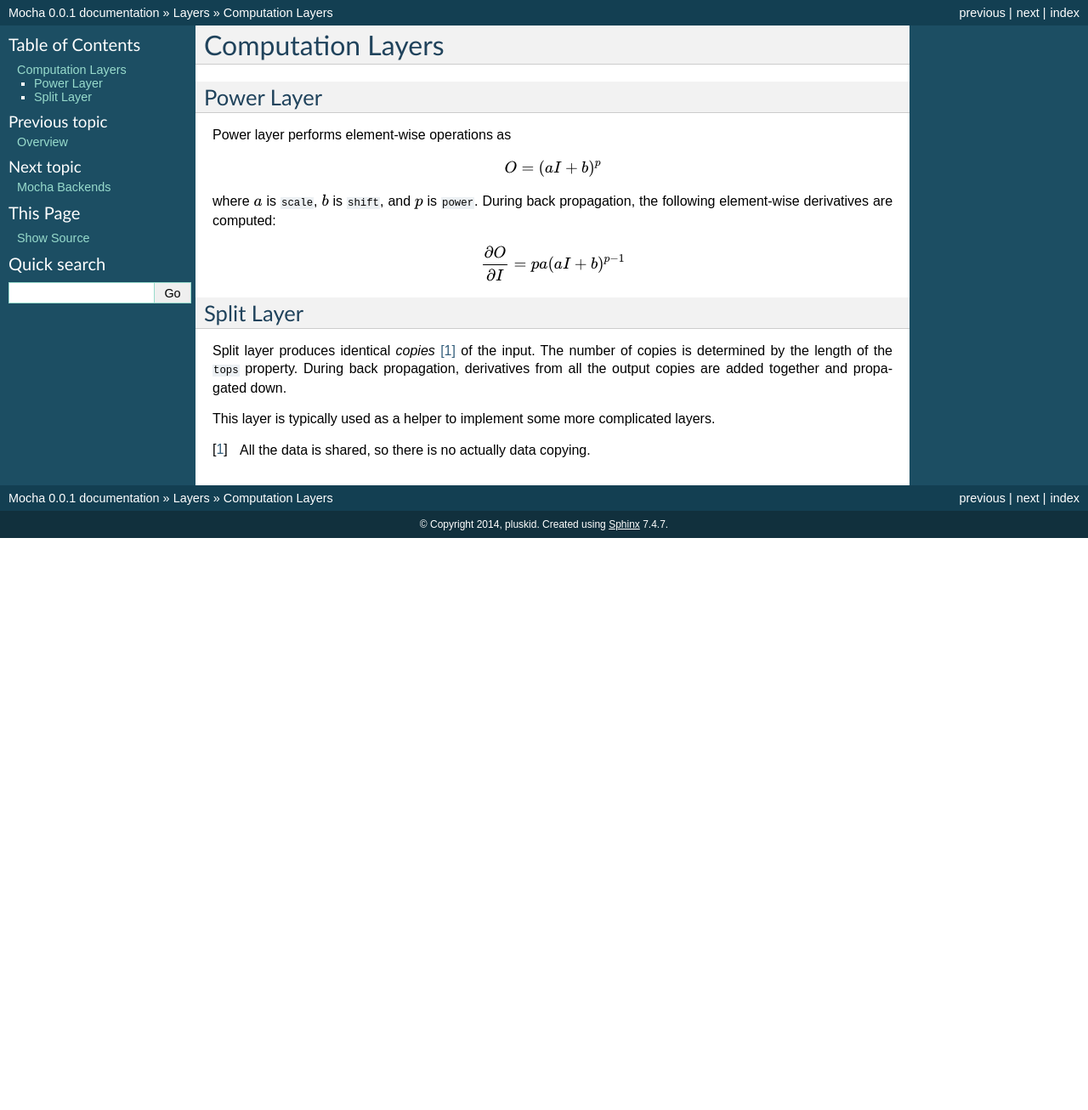
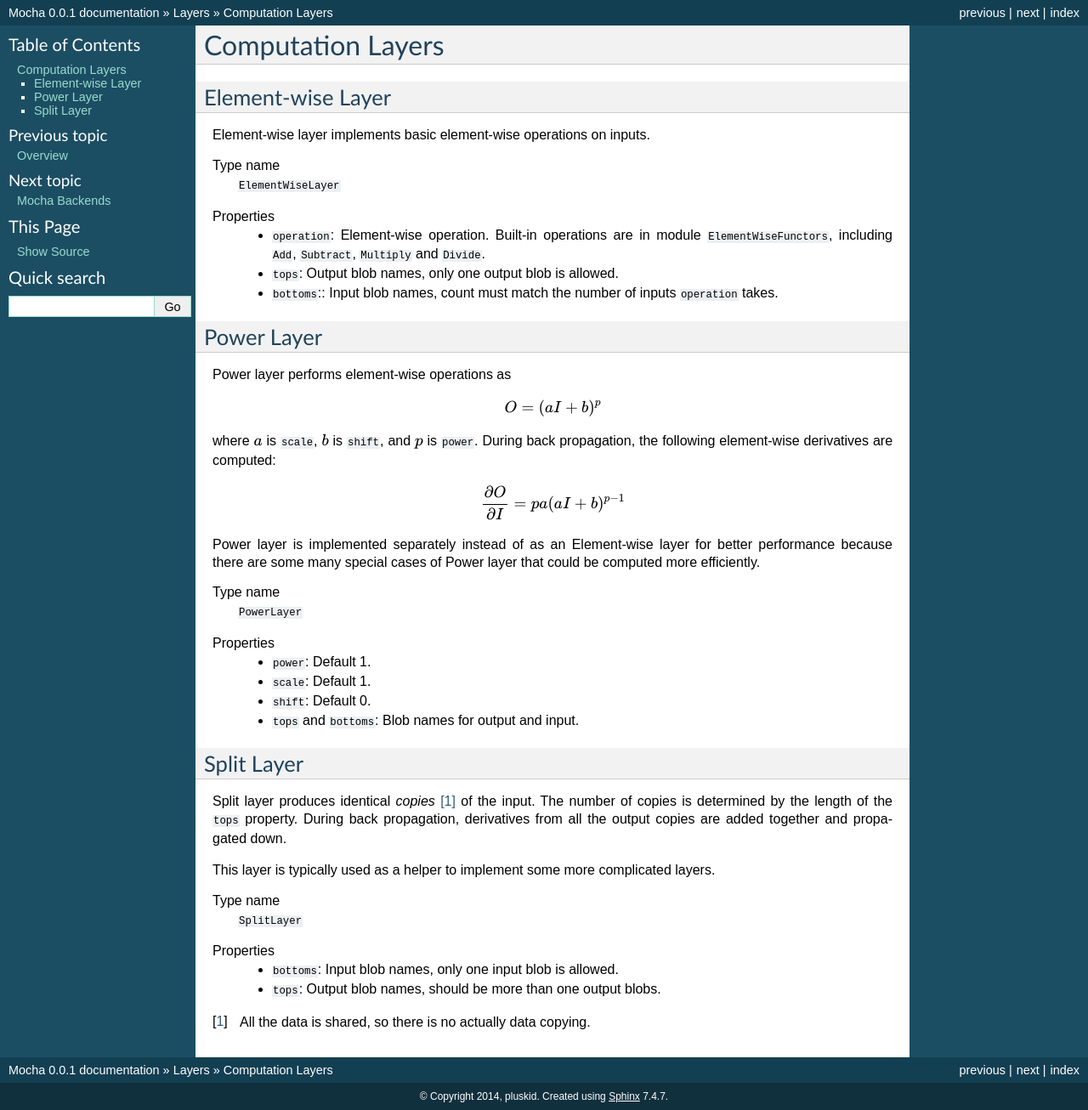
Before and after one commit to pluskid/Mocha.jl, a Sphinx documentation site: the page built from docs/manual/layers/computation_layer.rst, in a window 1280 px wide. Shown: the whole page at 85% size. Built offline with Sphinx 7.4.7, drawn with Linux system fonts in a browser that asks for light colours; before the commit the page ends 900 px from its top, so only the background shows below that.

Commit message:
doc for elementwise-layer

```diff
--- a/docs/manual/layers/computation_layer.rst
+++ b/docs/manual/layers/computation_layer.rst
@@ -1,5 +1,20 @@
 Computation Layers
 ~~~~~~~~~~~~~~~~~~
+
+Element-wise Layer
+------------------
+
+Element-wise layer implements basic element-wise operations on inputs.
+
+Type name
+  ``ElementWiseLayer``
+Properties
+  * ``operation``: Element-wise operation. Built-in operations are in module
+    ``ElementWiseFunctors``, including ``Add``, ``Subtract``, ``Multiply`` and
+    ``Divide``.
+  * ``tops``: Output blob names, only one output blob is allowed.
+  * ``bottoms``:: Input blob names, count must match the number of inputs
+    ``operation`` takes.
 
 Power Layer
 -----------
@@ -18,6 +33,18 @@ computed:
 
   \frac{\partial O}{\partial I} = pa(aI + b)^{p-1}
 
+Power layer is implemented separately instead of as an Element-wise layer
+for better performance because there are some many special cases of Power layer that
+could be computed more efficiently.
+
+Type name
+  ``PowerLayer``
+Properties
+  * ``power``: Default 1.
+  * ``scale``: Default 1.
+  * ``shift``: Default 0.
+  * ``tops`` and ``bottoms``: Blob names for output and input.
+
 Split Layer
 -----------
 
@@ -28,4 +55,10 @@ derivatives from all the output copies are added together and propagated down.
 This layer is typically used as a helper to implement some more complicated
 layers.
 
+Type name
+  ``SplitLayer``
+Properties
+  * ``bottoms``: Input blob names, only one input blob is allowed.
+  * ``tops``: Output blob names, should be more than one output blobs.
+
 .. [1] All the data is shared, so there is no actually data copying.
```
